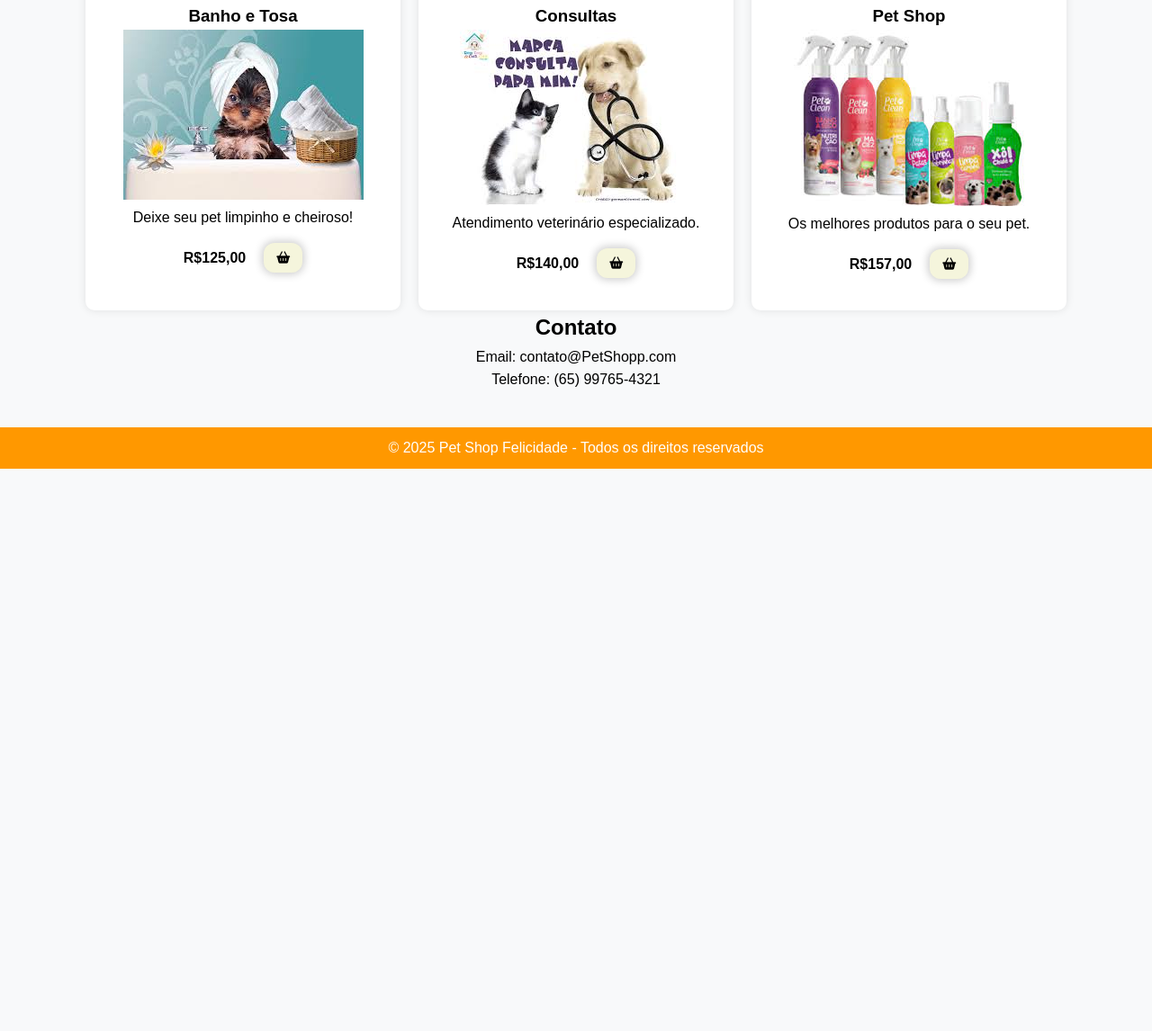
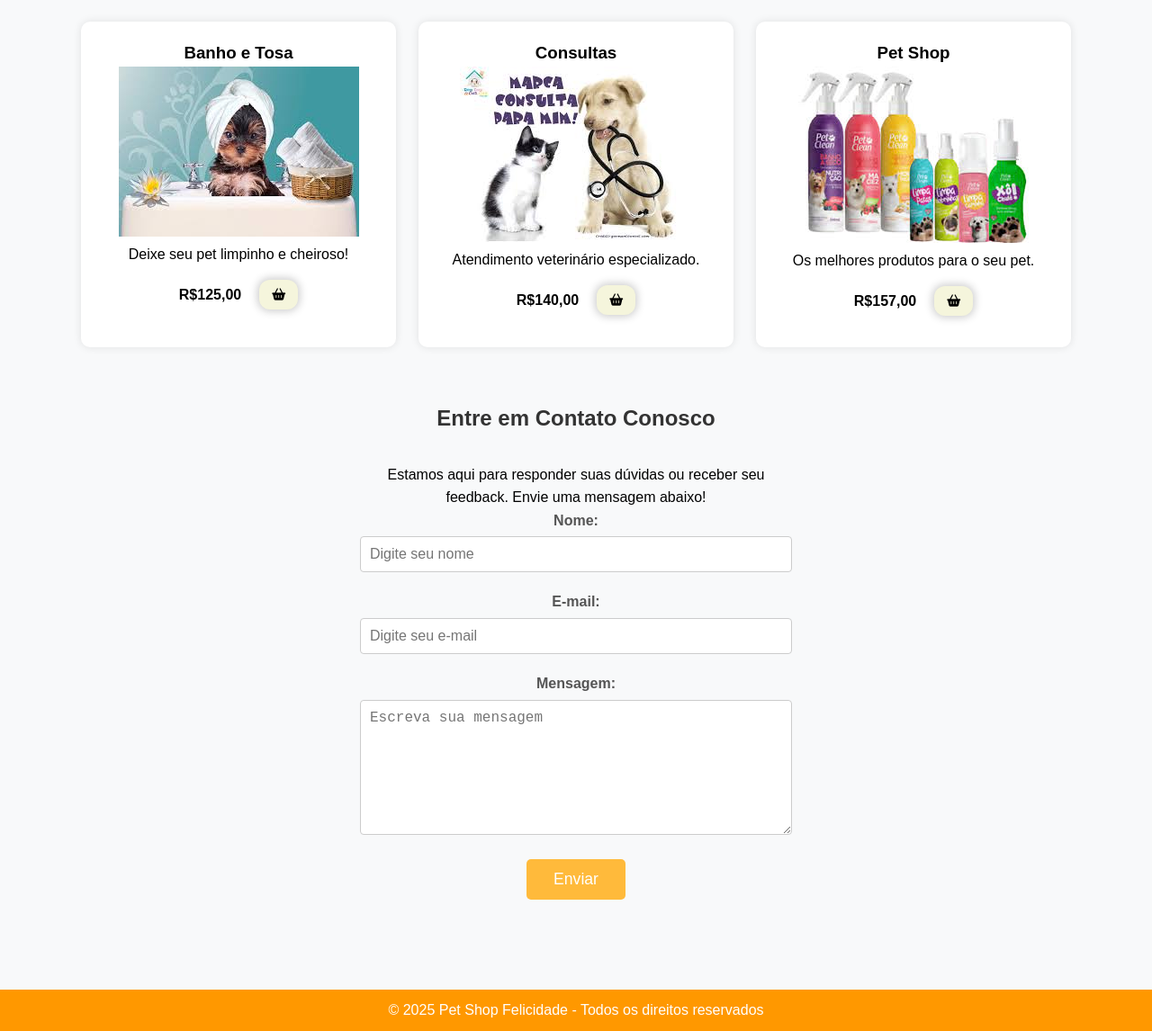
Before and after one commit to leticia-arruda-campos/PET-SHOPP, a plain HTML site: page index.html in a window 1280 px wide. Shown: the part 563-1709 px from the top of the page at 90% size. Before the commit the page ends 1084 px from the top, so only its background shows below. Drawn offline with Linux system fonts and the light colour scheme.

Commit message:
add atualização do projeto

```diff
--- a/index.html
+++ b/index.html
@@ -7,15 +7,20 @@
     <link rel="stylesheet" href="https://cdnjs.cloudflare.com/ajax/libs/font-awesome/6.7.2/css/all.min.css" integrity="sha512-Evv84Mr4kqVGRNSgIGL/F/aIDqQb7xQ2vcrdIwxfjThSH8CSR7PBEakCr51Ck+w+/U6swU2Im1vVX0SVk9ABhg==" crossorigin="anonymous" referrerpolicy="no-referrer" />
 
     <link rel="stylesheet" href="style.css">
+
+    <link rel="shortcut icon" href="images/imagem.patinha.png" type="image/x-icon">
+
     <title>Pet Shop</title>
 </head>
 <body>
-    <header>Pet Shop Felicidade</header>
+    <header>
+        <span>Pet Shop Felicidade</span>
         <nav>
             <a href="#sobre">Sobre</a>
             <a href="#servicos">Serviços</a>
             <a href="#contato">Contato</a>
         </nav>
+    </header>
     <div class="container">
         <section id="sobre">
             <img src="https://encrypted-tbn0.gstatic.com/images?q=tbn:ANd9GcT_Zt1pkHQx8uSl1JwTg5p8fIWUD8lyLHBbNQ&s" alt="">
@@ -61,9 +66,25 @@
             </div>
         </section>
         <section id="contato">
-            <h2>Contato</h2>
-            <p>Email: contato@PetShopp.com</p>
-            <p>Telefone: (65) 99765-4321</p>
+            <div class="container">
+                <h2>Entre em Contato Conosco</h2>
+                <p>Estamos aqui para responder suas dúvidas ou receber seu feedback. Envie uma mensagem abaixo!</p>
+                <form action="#" method="POST">
+                    <div class="input-group">
+                        <label for="nome">Nome:</label>
+                        <input type="text" id="nome" name="nome" required placeholder="Digite seu nome">
+                    </div>
+                    <div class="input-group">
+                        <label for="email">E-mail:</label>
+                        <input type="email" id="email" name="email" required placeholder="Digite seu e-mail">
+                    </div>
+                    <div class="input-group">
+                        <label for="mensagem">Mensagem:</label>
+                        <textarea id="mensagem" name="mensagem" rows="4" required placeholder="Escreva sua mensagem"></textarea>
+                    </div>
+                    <button type="submit" class="btn-submit">Enviar</button>
+              </form>
+            </div>
           </section>
     </div>
     <footer>
--- a/style.css
+++ b/style.css
@@ -14,23 +14,34 @@ body {
 }
 
 header {
+    background-color: #ff9800;
     color: white;
-    padding: 1rem;
     text-align: center;
-    background-color: #ff9800;
     font-size: 24px;
 }
+
+header span{
+    margin-top: 10px;
+    margin-bottom: 10px;
+}
+
+
 
 nav {
     background: #ffcc80;
     padding: 10px;
 }
+
 nav a {
     margin: 0 15px;
     text-decoration: none;
-    color: #333;
-    font-weight: bold;
+    color: #fff;
 }
+
+nav a:hover{
+    color: #956b31;
+}
+
 
 .container {
     padding: 20px;
@@ -39,7 +50,7 @@ nav a {
 .services {
     display: flex;
     justify-content: center;
-    gap: 20px;
+    gap: 25px;
     flex-wrap: wrap;
 }
 
@@ -84,3 +95,74 @@ footer {
 .btn-default:hover {
     background-color: #ff9800;
 }
+
+.btn-submit {
+    background-color: #ffba3b;
+    color: #ffffff;
+    padding: 12px 30px;
+    border: none;
+    border-radius: 5px;
+    font-size: 1.1em;
+    cursor: pointer;
+    transition: background-color 0.3s;
+}
+
+.btn-submit:hover {
+    background-color: #d47b33;
+}
+
+#contato {
+    padding: 40px;
+    border-radius: 8px;
+    max-width: 600px;
+    margin: 0 auto;
+  }
+
+  h2 {
+    text-align: center;
+    margin-bottom: 30px;
+    color: #333;
+  }
+
+  .form-contato {
+    display: flex;
+    flex-direction: column;
+  }
+
+  .input-group {
+    margin-bottom: 20px;
+  }
+
+  .input-group label {
+    font-weight: bold;
+    color: #555;
+  }
+
+  .input-group input,
+  .input-group textarea {
+    width: 100%;
+    padding: 10px;
+    margin-top: 5px;
+    border: 1px solid #ccc;
+    border-radius: 4px;
+    font-size: 16px;
+  }
+
+  textarea {
+    resize: vertical;
+    height: 150px;
+  }
+
+  .btn {
+    padding: 12px;
+    background-color: #007BFF;
+    color: #fff;
+    border: none;
+    border-radius: 4px;
+    cursor: pointer;
+    font-size: 16px;
+  }
+
+  .btn:hover {
+    background-color: #0056b3;
+  }
```
Also changed, not shown: images/istockphoto-1005374612-612x612.jpg (added). Lines whose indentation alone changed are shown as unchanged.
